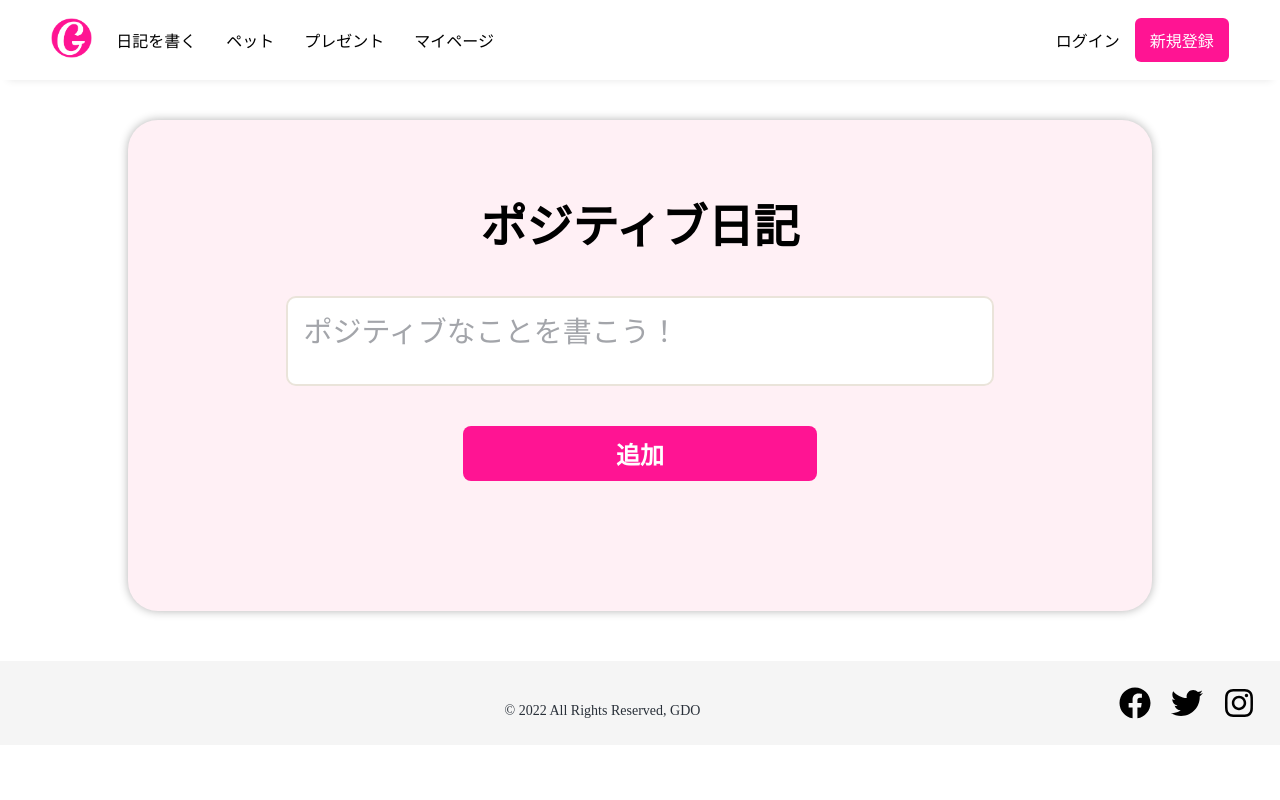
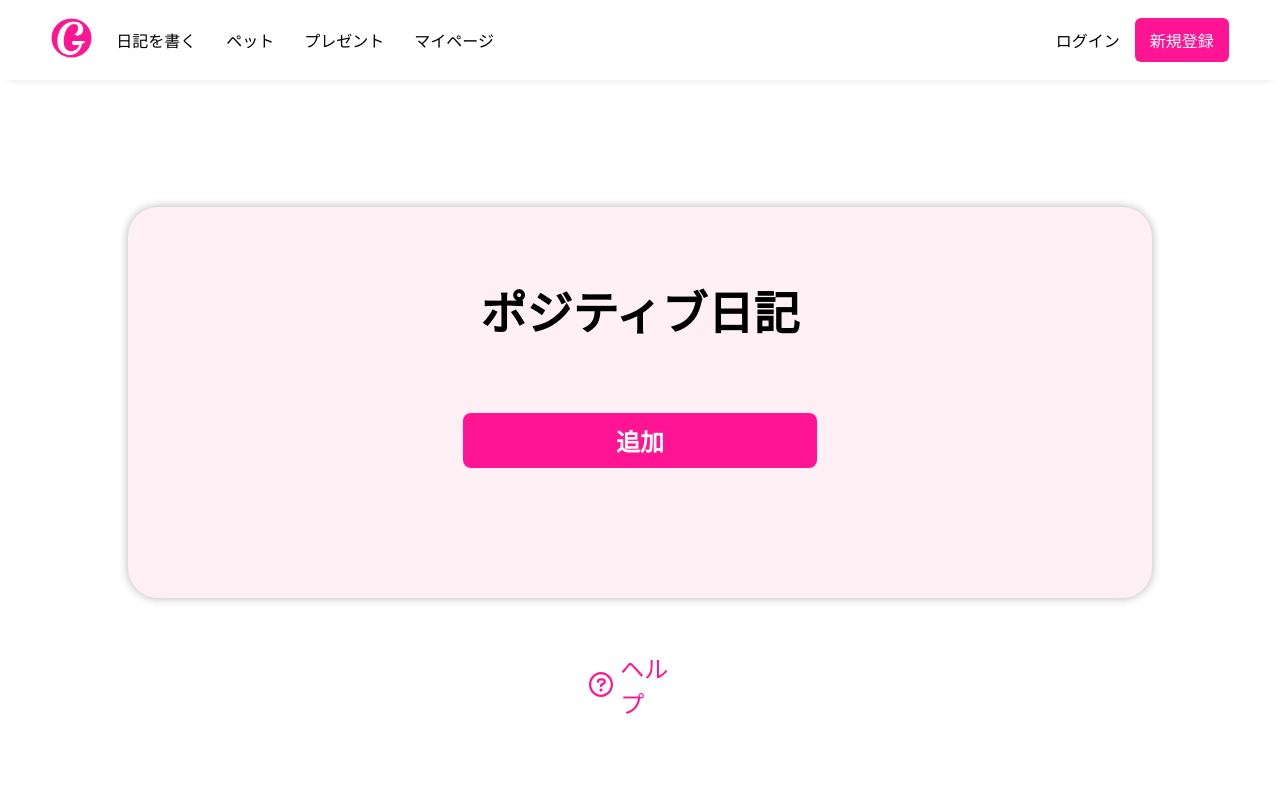
Before and after one commit to motokikonnno/positive-front, a Next.js app: page /Diary in a window 1280 px wide. Shown: the top 800 px of the page. Built offline with nearby package versions, Linux system fonts and the light colour scheme.

Commit message:
デザイン変更・モーダルコンポーネント作成

```diff
--- a/src/components/DiaryList.tsx
+++ b/src/components/DiaryList.tsx
@@ -1,21 +1,31 @@
-import { FC } from "react"
+import { FC } from "react";
 import Image from "next/image";
 import styles from "../styles/components/DiaryList.module.scss";
 
 type diaryListProps = {
   diary: string;
   index: number;
-}
+};
 
-export const DiaryList: FC<diaryListProps> = ({diary, index}) => {
+export const DiaryList: FC<diaryListProps> = ({ diary, index }) => {
+
+  const handleDelete = () => {
+
+  }
+
   return (
     <div className={diary.length === 0 ? styles.nonStyle : ""}>
       <div className={styles.container}>
         <div className={styles.text}>{diary}</div>
-        <div className={styles.heartIcon}>
-          <Image src="/icon/heart.svg" width={40} height={60} alt="ハートの画像" className={styles.heart} />
+        <div className={styles.xmarkIcon} onClick={handleDelete} >
+          <Image
+            src="/icon/xmark.svg"
+            width={40}
+            height={40}
+            alt="ハートの画像"
+          />
         </div>
       </div>
     </div>
-  )
-}
+  );
+};
--- a/src/pages/Diary.tsx
+++ b/src/pages/Diary.tsx
@@ -23,7 +23,7 @@ const Diary: NextPage = () => {
     <Layout>
       <div className={styles.background}>
         <h2 className={styles.title}>ポジティブ日記</h2>
-        <TextArea value={value} handleChange={handleChange} />
+        {/* <TextArea value={value} handleChange={handleChange} /> */}
         <div className={styles.addButton} onClick={createDiary}>
           追加
         </div>
@@ -31,6 +31,15 @@ const Diary: NextPage = () => {
           return <DiaryList diary={diary} index={index} key={diary} />;
         })}
       </div>
+      <div className={styles.advise}>
+        {/* <div className={styles.questionIcon}> */}
+
+          <Image src="/icon/question.svg" width={25} height={25} alt="クエッションマークの画像" className={styles.questionIcon} />
+
+        {/* </div> */}
+
+        ヘルプ
+        </div>
     </Layout>
   );
 };
--- a/src/styles/components/DiaryList.module.scss
+++ b/src/styles/components/DiaryList.module.scss
@@ -28,12 +28,6 @@
   }
 }
 
-.heartIcon {
-  align-self: center;
-  text-align: center;
-  width: 60px;
-  height: 60px;
-  background-color: pink;
-  border-radius: 50%;
-  box-shadow: 0 0 10px rgba(0, 0, 0, 0.3);
+.xmarkIcon {
+  cursor: pointer;
 }
--- a/src/styles/components/Footer.module.scss
+++ b/src/styles/components/Footer.module.scss
@@ -3,18 +3,18 @@
 .footerContainer {
   display: flex;
   flex-direction: row-reverse;
-  margin-top: 50px;
+  margin-top: 175px;
   padding: 26px 0;
   background-color: #f5f5f5;
   @include mq(md) {
     display: block;
-    margin-top: 40px;
+    margin-top: 100px;
   }
 }
 
 .text {
   align-self: flex-end;
-  width: 48%;
+  width: 46%;
   color: #293039;
   @include mq(md) {
     text-align: center;
--- a/src/styles/pages/Diary.module.scss
+++ b/src/styles/pages/Diary.module.scss
@@ -8,7 +8,7 @@
 }
 
 .background {
-  margin: 40px auto 0;
+  margin: 9.9% auto 0;
   padding: 70px;
   width: 80%;
   border-radius: 30px;
@@ -18,7 +18,7 @@
 
 .addButton {
   text-align: center;
-  margin: 40px auto 60px;
+  margin: 8% auto 60px;
   padding: 10px 0;
   width: 40%;
   font-size: 24px;
@@ -35,7 +35,19 @@
   }
 }
 
-.diaryItem {
-  background-image: url(/public/icon/heart.svg);
-  background-size: 50%;
+.advise {
+  display: flex;
+  align-items: center;
+  margin: 4% auto 0;
+  width: 103px;
+  gap: 7px;
+  font-size: 24px;
+  color: #ff1493;
+
+  &:hover {
+    opacity: 0.6;
+    filter: brightness(110%);
+    transition: all 0.2s;
+    cursor: pointer;
+  }
 }
```
Also changed, not shown: src/components/Modal.tsx (added, +24 -0 lines), src/styles/components/Modal.module.scss (added, +30 -0 lines), public/icon/question.svg (added), public/icon/xmark.svg (added).
